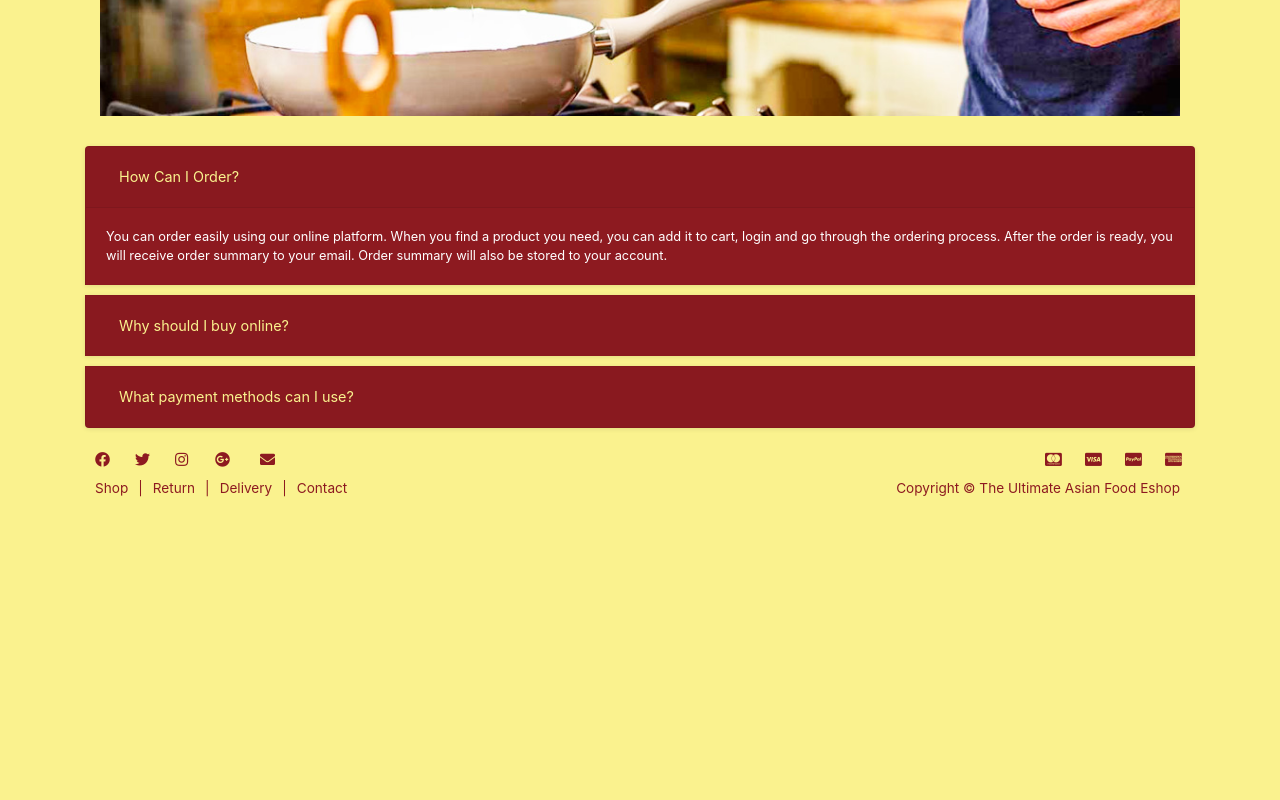
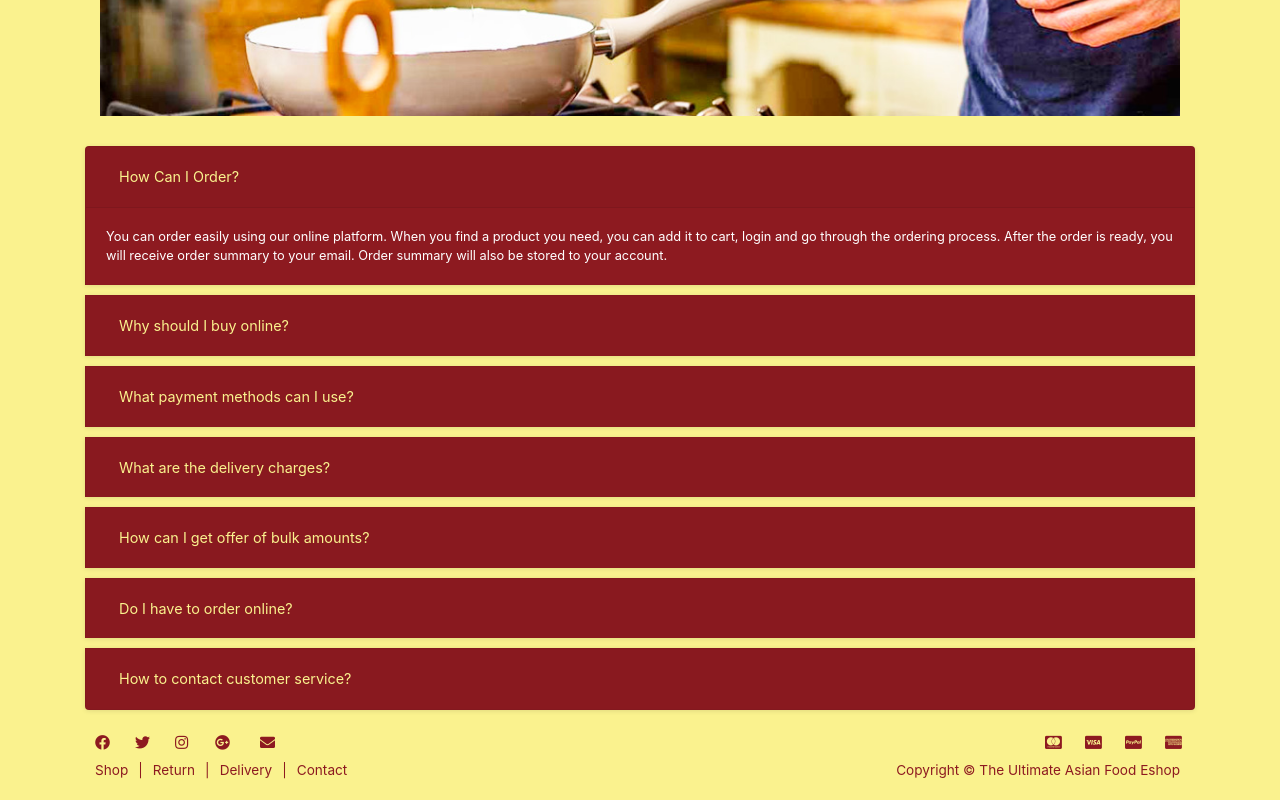
Before and after one commit to Kobyjc08/Frontend_Ultimate_Asian_Food, a React (Create React App) app in the folder frontend/: page /FAQ in a window 1280 px wide. Shown: the part 610-1410 px from the top of the page. Before the commit the page ends 1128 px from the top, so only its background shows below. Built offline with nearby package versions, Linux system fonts and the light colour scheme; no server answers.

Commit message:
added questions and answers to FAQ page

```diff
--- a/frontend/src/pages/FAQ.js
+++ b/frontend/src/pages/FAQ.js
@@ -93,7 +93,7 @@ const FAQ = () => {
                 as={Button}
                 style={{ color: "#faf28e" }}
                 variant="link"
-                eventKey="1"
+                eventKey="2"
               >
                 What payment methods can I use?
               </Accordion.Toggle>
@@ -104,6 +104,118 @@ const FAQ = () => {
               </Card.Body>
             </Accordion.Collapse>
           </Card>
+          <Card
+            style={{
+              backgroundColor: "#8d1a20",
+              color: "white",
+              marginTop: "10px",
+            }}
+          >
+            <Card.Header>
+              <Accordion.Toggle
+                as={Button}
+                style={{ color: "#faf28e" }}
+                variant="link"
+                eventKey="3"
+              >
+                What are the delivery charges?
+              </Accordion.Toggle>
+            </Card.Header>
+            <Accordion.Collapse eventKey="3">
+              <Card.Body>
+                Delivery charges are dependent on the shipment requirements. If
+                the products on your order are due to special requirements (for
+                example specialty foods) extra fee will be added to the shipment
+                charges. You can see the shipping fees on the checkout process
+                before the payment is made.
+              </Card.Body>
+            </Accordion.Collapse>
+          </Card>
+          <Card
+            style={{
+              backgroundColor: "#8d1a20",
+              color: "white",
+              marginTop: "10px",
+            }}
+          >
+            <Card.Header>
+              <Accordion.Toggle
+                as={Button}
+                style={{ color: "#faf28e" }}
+                variant="link"
+                eventKey="4"
+              >
+                How can I get offer of bulk amounts?
+              </Accordion.Toggle>
+            </Card.Header>
+            <Accordion.Collapse eventKey="4">
+              <Card.Body>
+                When you are logged in and you add products to shopping cart,
+                you have the ability to send offer request to us using the
+                shopping cart. You just need to add the products and quantities
+                you are interested in and click “offer request”. We will send
+                you an offer. Please note that this feature should only be used
+                for bulk quantity price requests.
+              </Card.Body>
+            </Accordion.Collapse>
+          </Card>
+          <Card
+            style={{
+              backgroundColor: "#8d1a20",
+              color: "white",
+              marginTop: "10px",
+            }}
+          >
+            <Card.Header>
+              <Accordion.Toggle
+                as={Button}
+                style={{ color: "#faf28e" }}
+                variant="link"
+                eventKey="5"
+              >
+                Do I have to order online?
+              </Accordion.Toggle>
+            </Card.Header>
+            <Accordion.Collapse eventKey="5">
+              <Card.Body>
+                You can also send your order to order@ultimateasianfood.es. You
+                can also order using by calling (+34 607 596 485). Online
+                ordering is preferred in most cases because by ordering online,
+                you will save time, you will have easier payment process and all
+                the information about the order will be accessible for you
+                anytime. Also if you want to make same order later, you can use
+                “reorder” feature.
+              </Card.Body>
+            </Accordion.Collapse>
+          </Card>
+          <Card
+            style={{
+              backgroundColor: "#8d1a20",
+              color: "white",
+              marginTop: "10px",
+            }}
+          >
+            <Card.Header>
+              <Accordion.Toggle
+                as={Button}
+                style={{ color: "#faf28e" }}
+                variant="link"
+                eventKey="6"
+              >
+                How to contact customer service?
+              </Accordion.Toggle>
+            </Card.Header>
+            <Accordion.Collapse eventKey="6">
+              <Card.Body>
+                If you have question regarding our online store (ordering,
+                account questions, technical questions), please contact
+                help@ultimateasianfood.es.
+                <br />
+                On pricing and shipping related issues you can contact customer
+                support at support@ultimateasianfood.es or call +34 607 596 485.
+              </Card.Body>
+            </Accordion.Collapse>
+          </Card>
         </Accordion>
       </Container>
     </Layout>
```
